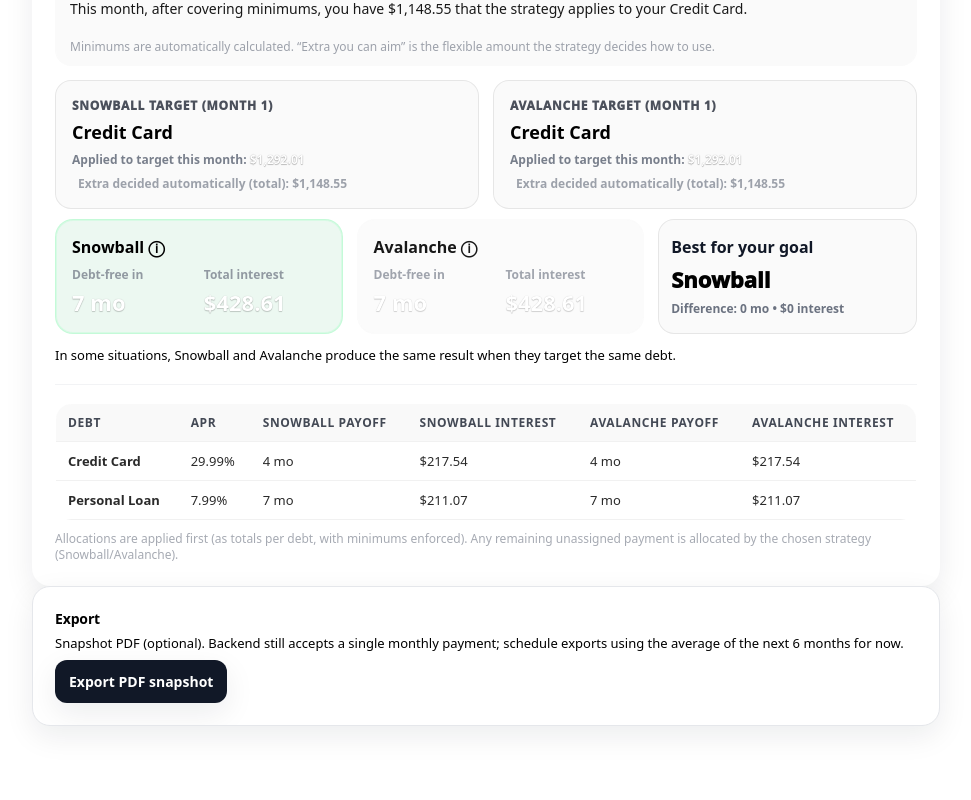
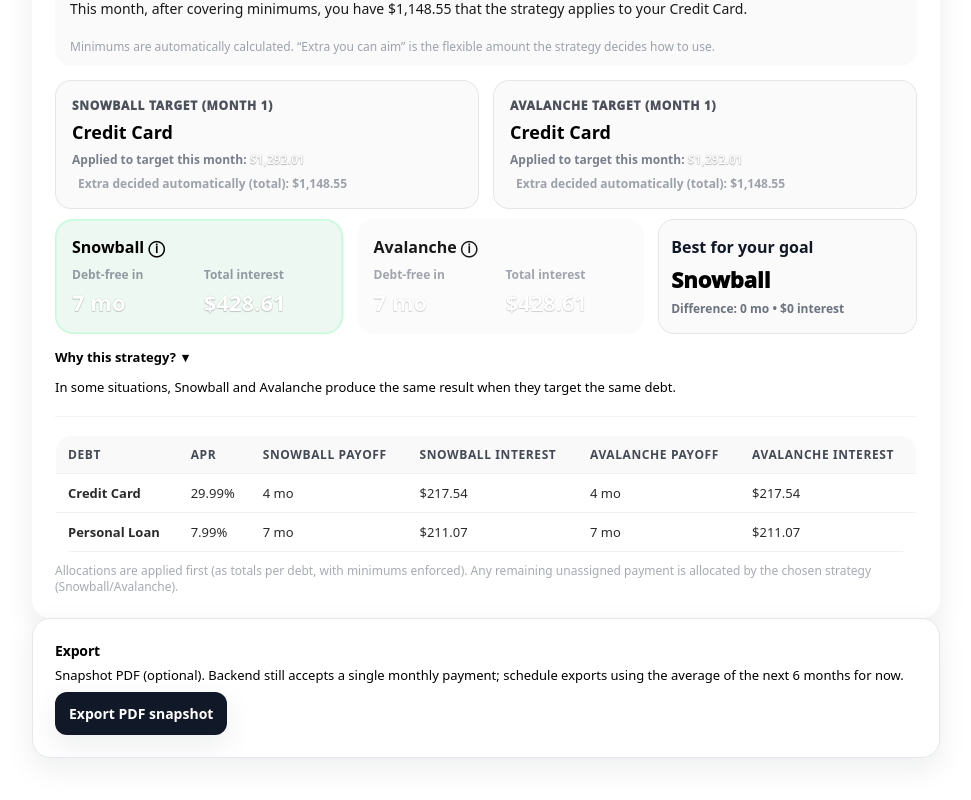
Before and after one commit to vukovuka/clearpath-debt, a React (Vite) app: page / in a window 1280 px wide. Shown: the part 1330-2130 px from the top of the page, without its empty margins (72-1043 px from the left). Before the commit the page ends 2098 px from the top, so only its background shows below. Built offline with nearby package versions, Linux system fonts and the light colour scheme.

Commit message:
Add expandable 'Why this strategy?' explanation

```diff
--- a/src/App.css
+++ b/src/App.css
@@ -1098,6 +1098,43 @@ input:focus, select:focus {
   justify-content: center;
 }
 
+.why-wrap {
+  margin-top: 14px;
+}
+
+.why-toggle {
+  display: flex;
+  align-items: center;
+  gap: 6px;
+  font-size: 13px;
+  font-weight: 600;
+  color: var(--accent);
+  background: none;
+  border: 0;
+  padding: 0;
+  cursor: pointer;
+}
+
+.why-toggle:hover {
+  text-decoration: underline;
+}
+
+.chevron {
+  transition: transform 0.2s ease;
+}
+
+.chevron.open {
+  transform: rotate(180deg);
+}
+
+.why-body {
+  margin-top: 8px;
+  font-size: 13px;
+  color: var(--muted);
+  line-height: 1.6;
+}
+
+
 .summary-title {
   font-weight: 900;
   color: #111827;
--- a/src/App.jsx
+++ b/src/App.jsx
@@ -501,6 +501,7 @@ export default function App() {
 
   // UI state: which schedule month is expanded for allocations
   const [openAllocIdx, setOpenAllocIdx] = useState(null);
+  const [showWhy, setShowWhy] = useState(false);
 
   // Ensure every debt has an id (backward compatibility)
   useEffect(() => {
@@ -1619,6 +1620,54 @@ const response = await fetch(`${API_BASE_URL}/v1/export/pdf`, {
                   </div>
                 </div>
 
+                <div className="why-wrap">
+  <button
+    type="button"
+    className="why-toggle"
+    onClick={() => setShowWhy(v => !v)}
+  >
+    Why this strategy?
+    <span className={`chevron ${showWhy ? "open" : ""}`}>▾</span>
+  </button>
+
+  {showWhy && (
+    <div className="why-body">
+      {simulation.monthsDiff === 0 && simulation.interestDiff === 0 ? (
+        <>
+          <p>
+            In this scenario, Snowball and Avalanche produce the same result.
+          </p>
+          <p>
+            Both strategies target the same debt first, so the timeline and
+            interest naturally match.
+          </p>
+        </>
+      ) : simulation.winner === "avalanche" ? (
+        <>
+          <p>
+            Avalanche focuses on paying off the highest-interest debt first.
+          </p>
+          <p>
+            In your case, this reduces total interest paid over time, saving
+            more money even if the payoff timeline is similar.
+          </p>
+        </>
+      ) : (
+        <>
+          <p>
+            Snowball focuses on paying off the smallest balance first.
+          </p>
+          <p>
+            In your case, this reaches debt-free just as fast while helping
+            close accounts sooner and reduce mental load.
+          </p>
+        </>
+      )}
+    </div>
+  )}
+</div>
+
+
                 {simulation.monthsDiff === 0 && simulation.interestDiff === 0 && (
                  <div className="strategy-note">
                   In some situations, Snowball and Avalanche produce the same result when they target the same debt.
```
